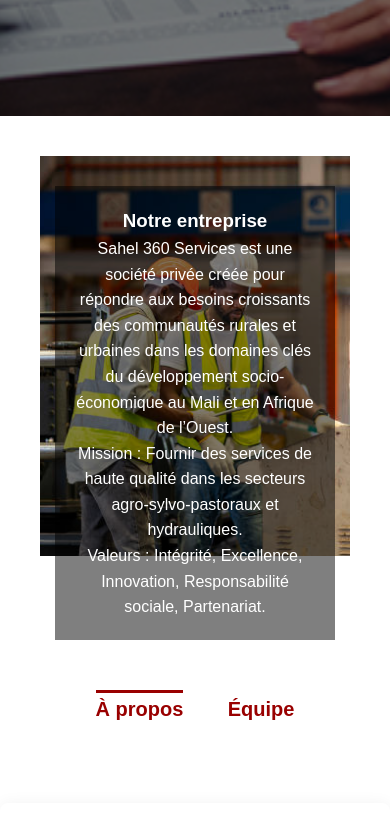
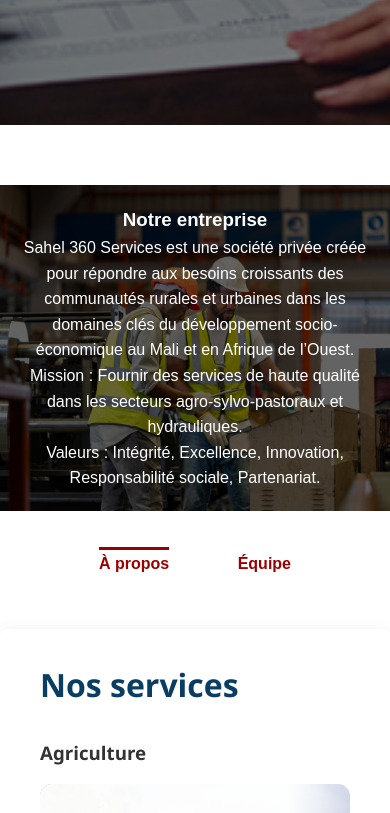
Before and after one commit to sahel360/mali, a plain HTML site: page index.html in a window 390 px wide. Shown: the part 779-1592 px from the top of the page. Drawn offline with Linux system fonts and the light colour scheme; a web font is replaced by a local one.

Commit message:
Update styles.css

```diff
--- a/styles.css
+++ b/styles.css
@@ -965,6 +965,18 @@ header {
     padding: 8px 10px; /* bouton moins encombrant */
   }
 
+  .navbar {
+    position: fixed;
+    top: 0;
+    left: 0;
+    width: 100%;
+    z-index: 1000;
+  }
+
+  .hero-section {
+    margin-top: 60px;
+  }
+
   .nav-container {
     padding: 0 20px; /* Réduction du padding sur mobile */
   }
@@ -1054,69 +1066,60 @@ header {
   }
 
 
-.content {
-  display: block; /* empile image + texte */
-  flex-direction: column;
-  gap: 0;
-  position: relative;
-  z-index: 1;
-  min-height: auto;
-    height: auto;
+    .dynamic-section {
+   padding: 60px 0 0 0; /* Ajoute un espace en haut de 60px */
+    margin: 0;
+    width: 100vw;
+    overflow: hidden;
   }
 
-/* IMAGE DE FOND */
+  .content {
+    position: relative;
+    width: 100vw;
+    padding: 0;
+    margin: 0;
+  }
+
   .image-side {
     position: absolute;
     top: 0;
     left: 0;
-  width: 100%;
-
-  /* Tu as : */
+    width: 100vw;
     height: 100%;
-
-  /* Il faut ajouter ceci pour que la hauteur suive le contenu sur mobile */
-  min-height: 100%;
-
     z-index: 0;
     overflow: hidden;
   }
 
-
   .section-imgg {
-  position: absolute;
-  top: 0;
-  left: 0;
-  width: 100%;
+    width: 100vw;
     height: 100%;
     object-fit: cover;
     opacity: 0;
     visibility: hidden;
+    transition: opacity 0.8s ease;
     pointer-events: none;
-  transition: opacity 0.8s ease;
   }
 
   .section-imgg.active {
-  object-fit: cover;
-    width: 100%;
-    height: 100%;
-    opacity: 1; /* ← manquant */
-  visibility: visible; /* ← manquant */
+    opacity: 1;
+    visibility: visible;
     pointer-events: auto;
   }
 
-/* TEXTE PAR-DESSUS */
   .text-side {
-  position: relative; /* Plus besoin d’absolu ici */
-  width: 100%;
-  padding: 30px 15px;
+    position: relative;
+    width: 100vw;
     z-index: 2;
-  background: none; /* pas de fond opaque ici */
+    padding: 0;
+    margin: 0;
   }
 
   .texte-block {
-  background: rgba(0, 0, 0, 0.5); /* Overlay */
+    background: rgba(0, 0, 0, 0.6);
+    padding: 20px;
     color: white;
-  padding: 20px;
+    width: 100vw;
+    box-sizing: border-box;
     text-align: center;
 
     opacity: 0;
@@ -1135,16 +1138,19 @@ header {
   }
 
   .texte-block h3,
-.texte-block h4,
   .texte-block p {
     color: white;
   }
 
-/* BOUTONS PAR-DESSUS */
   .tabs {
-  position: relative;
-  z-index: 3;
-  margin-top: 20px;
+    width: 100vw;
+    text-align: center;
+    padding: 10px 0;
+  }
+
+  .tab-button {
+    font-size: 16px;
+    padding: 6px 12px;
   }
 
 
```
Lines whose indentation alone changed are shown as unchanged.
